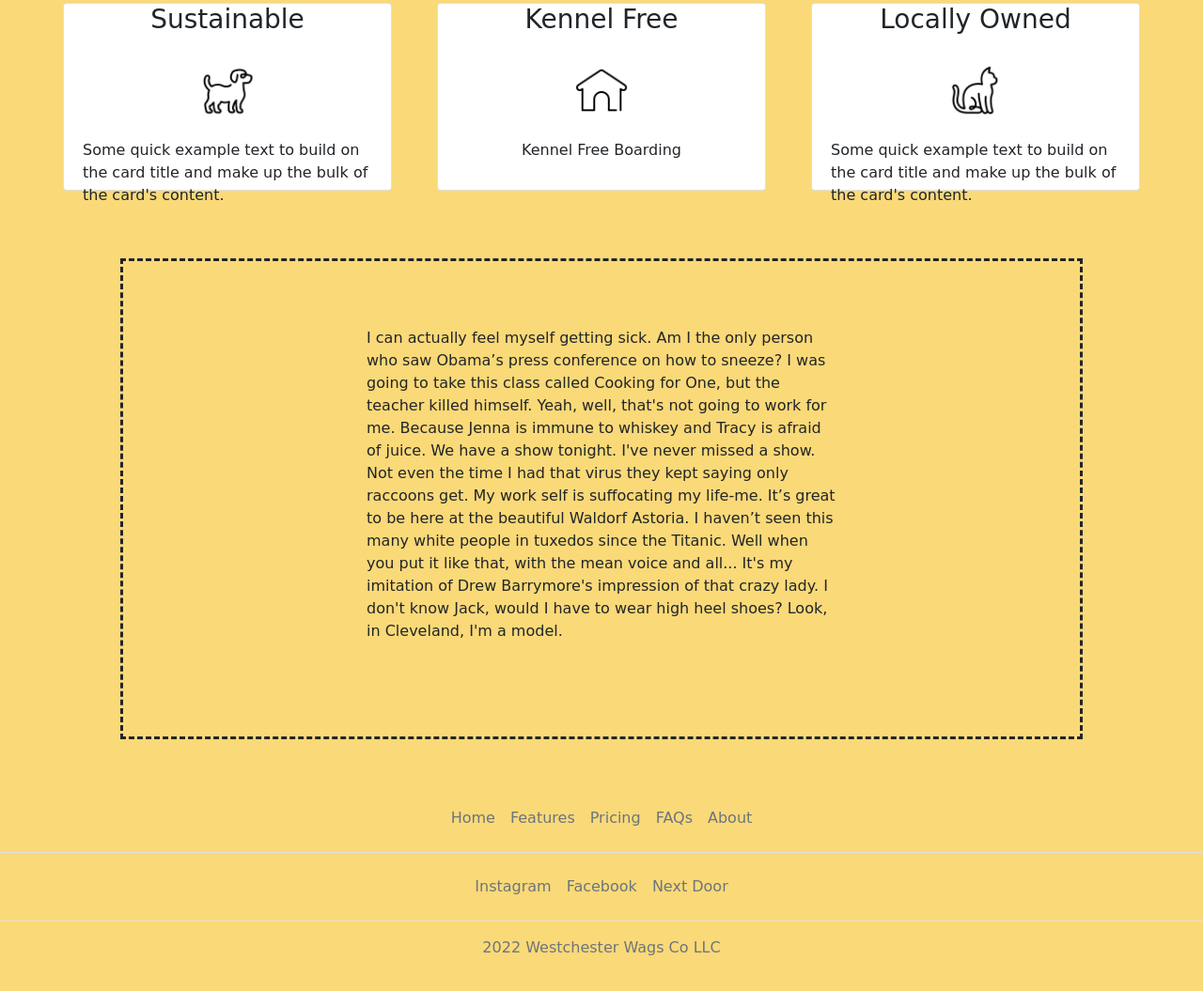
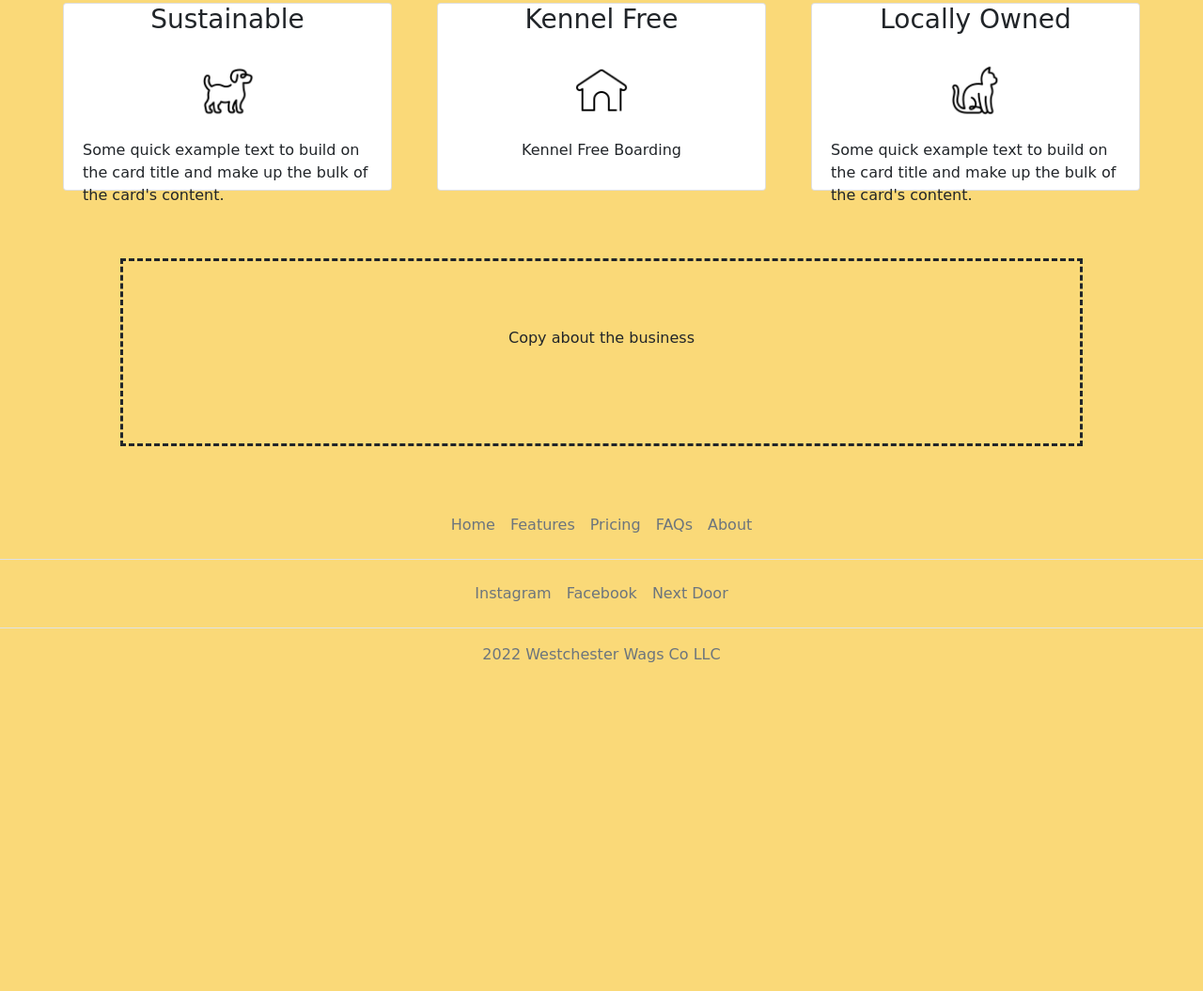
Before and after one commit to indwomt/westchester-wags-co-website, a plain HTML site: page index.html in a window 1280 px wide. Shown: the part 849-1904 px from the top of the page at 94% size. After the commit the page ends 1614 px from the top, so only its background shows below. Drawn offline with nearby package versions, Linux system fonts and the light colour scheme; a web font is replaced by a local one.

Commit message:
added space holder for copy

```diff
--- a/index.html
+++ b/index.html
@@ -82,8 +82,8 @@
 </div>
 
 <div class="scroll row my-5">
-<div class="callout animation-element test2">I can actually feel myself getting sick. Am I the only person who saw Obama’s press conference on how to sneeze? I was going to take this class called Cooking for One, but the teacher killed himself. Yeah, well, that's not going to work for me. Because Jenna is immune to whiskey and Tracy is afraid of juice. We have a show tonight. I've never missed a show. Not even the time I had that virus they kept saying only raccoons get. My work self is suffocating my life-me.
-  It’s great to be here at the beautiful Waldorf Astoria. I haven’t seen this many white people in tuxedos since the Titanic. Well when you put it like that, with the mean voice and all... It's my imitation of Drew Barrymore's impression of that crazy lady. I don't know Jack, would I have to wear high heel shoes? Look, in Cleveland, I'm a model.</div>
+<div class="callout animation-element test2">
+    Copy about the business</div>
     </div>
   </div>
 
```
